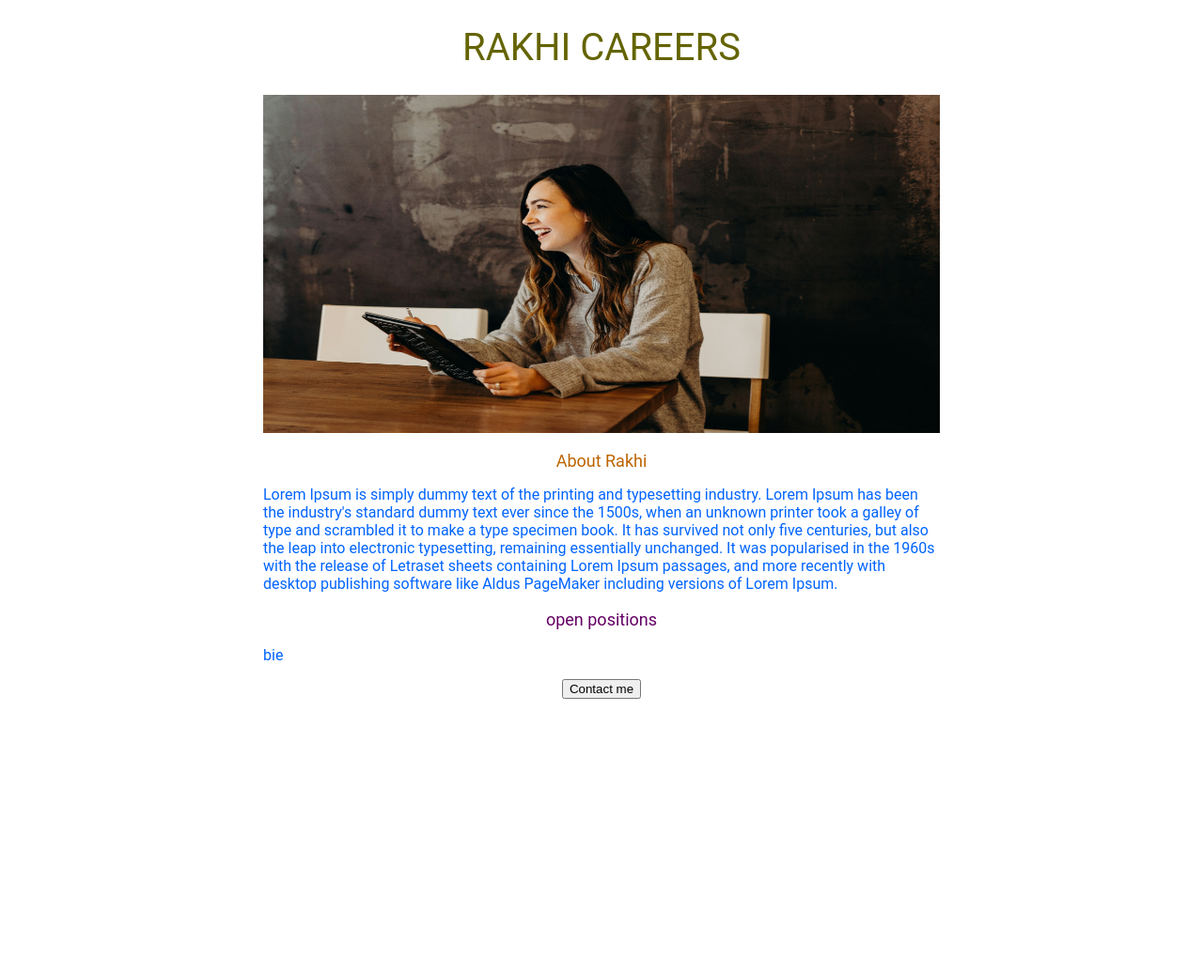
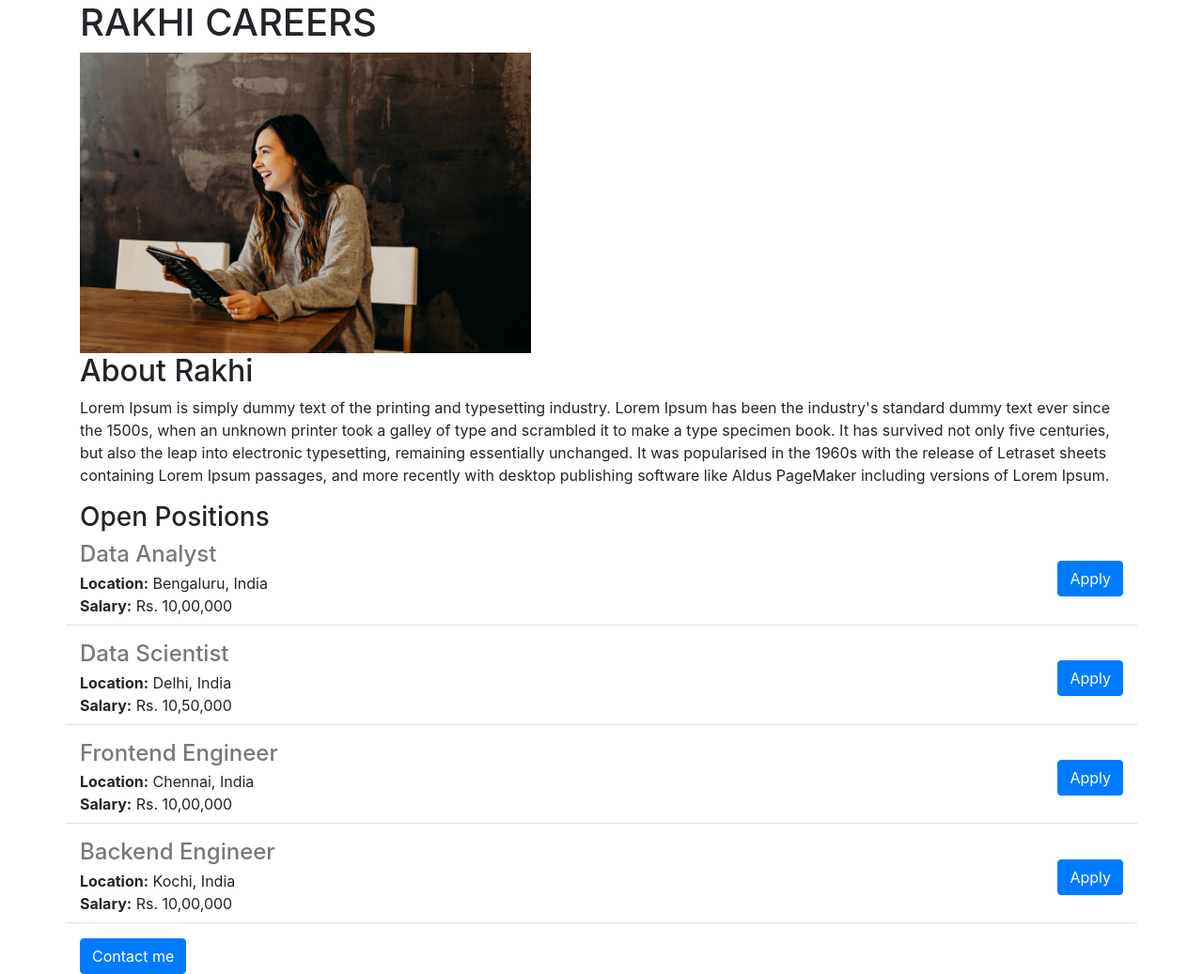
Before and after one commit to RakhithaBaburaj/rakhi-website, a Flask app: page / in a window 1280 px wide. Shown: the whole page at 94% size. Before the commit the page ends 744 px from the top, so only its background shows below. Run offline with Flask 3, Linux system fonts and the light colour scheme; some libraries are stand-ins or nearby versions.

Commit message:
added dynamic data and API route

```diff
--- a/app.py
+++ b/app.py
@@ -1,10 +1,41 @@
-from flask import Flask ,render_template
+from flask import Flask, jsonify, render_template
 
-app=Flask(__name__)
+app = Flask(__name__)
+
+JOBS = [
+    {
+        'id': 1,
+        'title': "Data Analyst",
+        'location': "Bengaluru, India",
+        'salary': "Rs. 10,00,000"
+    },
+    {
+        'id': 2,
+        'title': "Data Scientist",
+        'location': "Delhi, India",
+        'salary': "Rs. 10,50,000"
+    },
+    {
+        'id': 3,
+        'title': "Frontend Engineer",
+        'location': "Chennai, India",
+        'salary': "Rs. 10,00,000"
+    },
+    {
+        'id': 4,
+        'title': "Backend Engineer",
+        'location': "Kochi, India",
+        'salary': "Rs. 10,00,000"
+    }
+]
 
 @app.route("/")
-def hello_world():
-  return render_template('home.html')
+def home():
+    return render_template('home.html', jobs=JOBS, Company_name="RAKHI")
 
-if __name__ =="__main__":
-  app.run(host = "0.0.0.0",debug=True)
+@app.route("/api/jobs")
+def list_jobs():
+    return jsonify(JOBS)
+
+if __name__ == "__main__":
+    app.run(host="0.0.0.0", debug=True)
--- a/templates/home.html
+++ b/templates/home.html
@@ -2,55 +2,38 @@
 <html>
 <head>
     <title>RAKHI CAREERS</title>
+    <meta charset="utf-8">
+    <meta name="viewport" content="width=device-width, initial-scale=1">
+
+    <link href="https://stackpath.bootstrapcdn.com/bootstrap/4.3.1/css/bootstrap.min.css" rel="stylesheet">
     <style>
-    h1{
-      font-size:40px;
-      font-family:Roboto;
-      font-weight:normal;
-      color: rgb(100, 100, 0);
-      text-align:center;
-    }
-    #car{
-        width:100%;
-        height: 360px;
-      }
-    h2{
-      font-size:18px;
-      font-family:Roboto;
-      font-weight:normal;
-      color: rgb(188, 100, 0);
-      text-align:center;
-    }
-    h3{
-      font-size:18px;
-      font-family:Roboto;
-      font-weight:normal;
-      color: rgb(100, 0,100);
-      text-align:center;
-    }
-    p{
-      font-family:Roboto;
-        color:rgb(0,100,255)
-      }
-      #container{
-        max-width:720px;
-        margin:0 auto;
+        .right-align-button {
+            display: flex;
+            justify-content: flex-end;
+            align-items: center;
         }
     </style>
 </head>
 <body>
-    <div id="container">
-      <h1>RAKHI CAREERS</h1>
-      <img id = 'car' src = "https://5535ea84-1454-4748-9b3e-9d27ff434de9-00-1z9h8i1hnaxe6.pike.replit.dev/static/car.jpg"height="320">
+    <div id="container" class="container">
+        <h1>{{ Company_name }} CAREERS</h1>
+        <img id='car' src="https://5535ea84-1454-4748-9b3e-9d27ff434de9-00-1z9h8i1hnaxe6.pike.replit.dev/static/car.jpg" height="320">
         <h2>About Rakhi</h2>
         <p>
             Lorem Ipsum is simply dummy text of the printing and typesetting industry. Lorem Ipsum has been the industry's standard dummy text ever since the 1500s, when an unknown printer took a galley of type and scrambled it to make a type specimen book. It has survived not only five centuries, but also the leap into electronic typesetting, remaining essentially unchanged. It was popularised in the 1960s with the release of Letraset sheets containing Lorem Ipsum passages, and more recently with desktop publishing software like Aldus PageMaker including versions of Lorem Ipsum.
         </p>
-      <h3>open positions</h3>
-      <p>bie</p>
-      <div style ="text-align:center;">
-      <button>Contact me</button>
+        <h3>Open Positions</h3>
+        <div>
+            {% for job in jobs %}
+                {% include 'jobitem.html' %}
+            {% endfor %}
+        </div>
+        <div>
+            <button class="btn btn-primary">Contact me</button>
         </div>
     </div>
+    <script src="https://code.jquery.com/jquery-3.3.1.slim.min.js"></script>
+    <script src="https://cdnjs.cloudflare.com/ajax/libs/popper.js/1.14.7/umd/popper.min.js"></script>
+    <script src="https://stackpath.bootstrapcdn.com/bootstrap/4.3.1/js/bootstrap.min.js"></script>
 </body>
 </html>
--- /dev/null
+++ b/templates/jobitem.html
@@ -0,0 +1,18 @@
+<div class="border-bottom row" style="margin-bottom:16px;padding-bottom:8px;">
+  <div class="col-9">
+    <h4 style="color:rgb(120,120,120);margin-bottom:4px;">
+      {{ job['title'] }}
+    </h4>
+    <div>
+      <b>Location:</b> {{ job['location'] }}
+    </div>
+    {% if 'salary' in job %}
+    <div>
+      <b>Salary:</b> {{ job['salary'] }}
+    </div>
+    {% endif %}
+  </div>
+  <div class="col-3 right-align-button">
+    <button type="button" class="btn btn-primary">Apply</button>
+  </div>
+</div>
```
Also changed, not shown: 1 other file. Lines whose indentation alone changed are shown as unchanged.
